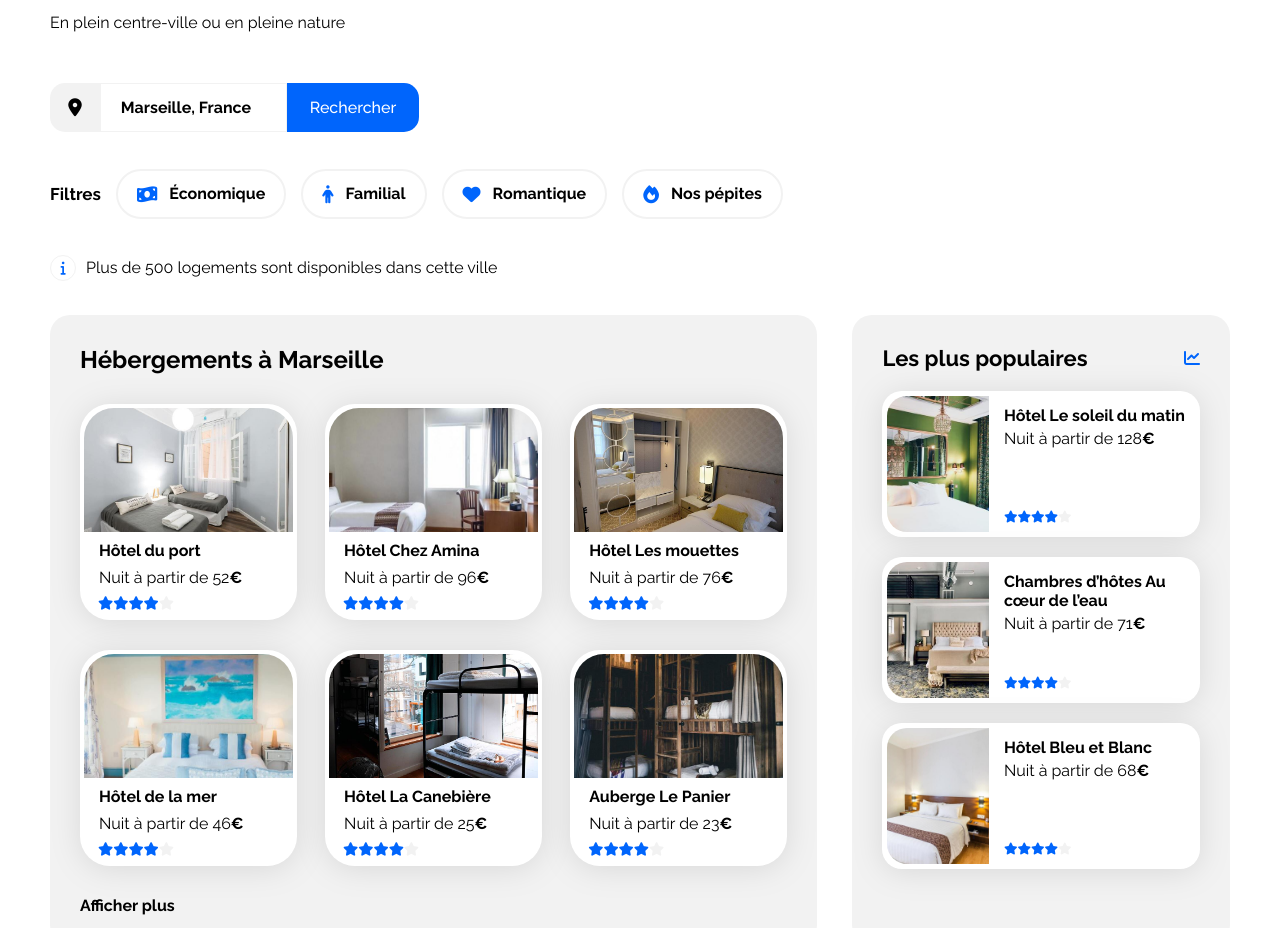
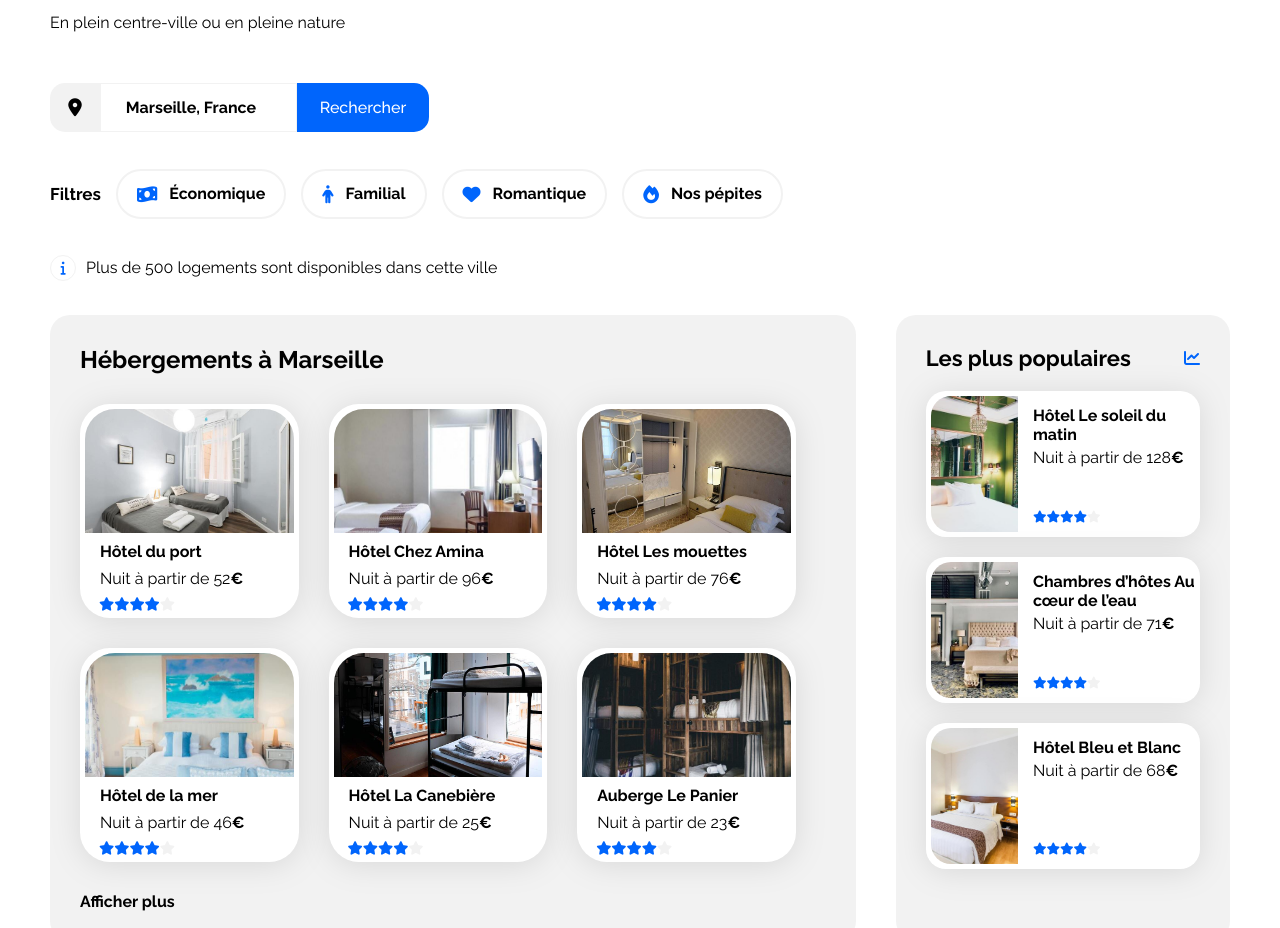
Before and after one commit to JleCrt/Booki, a plain HTML site: page index.html in a window 1280 px wide. Shown: the part 123-1051 px from the top of the page. Drawn offline with Linux system fonts and the light colour scheme.

Commit message:
Correction bug responsive

```diff
--- a/css/style.css
+++ b/css/style.css
@@ -114,7 +114,7 @@ input {
     border: solid 1px #F2F2F2;
     text-align: center;
     color: black;
-    font-weight: 500;
+    font-weight: 700;
     font-size: 16px;
     width: auto;
     height: 49px;
@@ -245,6 +245,7 @@ input::placeholder {
 .hebergements-and-populaires {
     display: flex;
     justify-content: space-between;
+    gap:40px;
 }
 
 .hebergements-and-populaires section {
@@ -259,7 +260,7 @@ input::placeholder {
 #hebergements {
     display: flex;
     flex-direction: column;
-    width: 65%;
+    width: 100%;
     justify-content: space-around;
 }
 
@@ -269,26 +270,20 @@ input::placeholder {
 }
 
 .hebergement-card {
+    display: grid;
+    grid-template-columns: 1fr 1fr 1fr;
     width: 100%;
     height: auto;
-    display: flex;
-    gap: 4%;
-    flex-grow: 1;
-    flex-wrap: wrap;
-    margin-right: 8px;
 }
 
 .card-h {
-    flex: 1 1 calc(33% - 4%);
     background-color: white;
-    height: 208px;
-    display: flex;
-    flex-direction: column;
+    width: auto;
+    height: auto;
+    margin: 30px 30px 0 0;
+    padding: 5px;
     border-radius: 30px;
-    padding: 4px;
     filter: drop-shadow(0px 3px 15px rgba(0, 0, 0, 0.1));
-    margin-bottom: 4px;
-    margin: 30px 0 0 0;
 }
 
 
@@ -341,7 +336,7 @@ input::placeholder {
 /****** Populaires ***********/
 
 .populaires {
-    width: 32%;
+    width: 40%;
 }
 
 .populaires-title {
@@ -418,14 +413,14 @@ input::placeholder {
 }
 
 .card-a-title {
-    background: #ffffff;
     display: flex;
     align-items: center;
     width: 90%;
     height: 59px;
-    padding: 0 18px;
+    padding: 0;
     border-radius: 0 0 20px 20px;
-    font-size: 16px;
+    font-size: 15px;
+    margin: 0 0 0 10px;
 }
 
 /****** Footer ******/
@@ -479,7 +474,7 @@ footer div {
     }
 
     .card-h {
-        margin: 30px 0 0 0;
+        margin: 30px 30px 0 0;
     }
 
     .card-h img {
@@ -510,7 +505,6 @@ footer div {
     }
 
     .card-a-title {
-        height: 70px;
         font-size: 14px;
     }
 
@@ -683,6 +677,7 @@ footer div {
     }
 
     .hebergement-card {
+        display: flex;
         width: 100%;
         flex-wrap: nowrap;
         flex-grow: 0;
@@ -737,10 +732,6 @@ footer div {
         height: 140px;
     }
 
-    .card-a-title {
-        height: 59px;
-      }
-
     footer {
         flex-direction: column;
         padding-bottom: 20px;
```
Also changed, not shown: index.html (+1 -1 lines).
